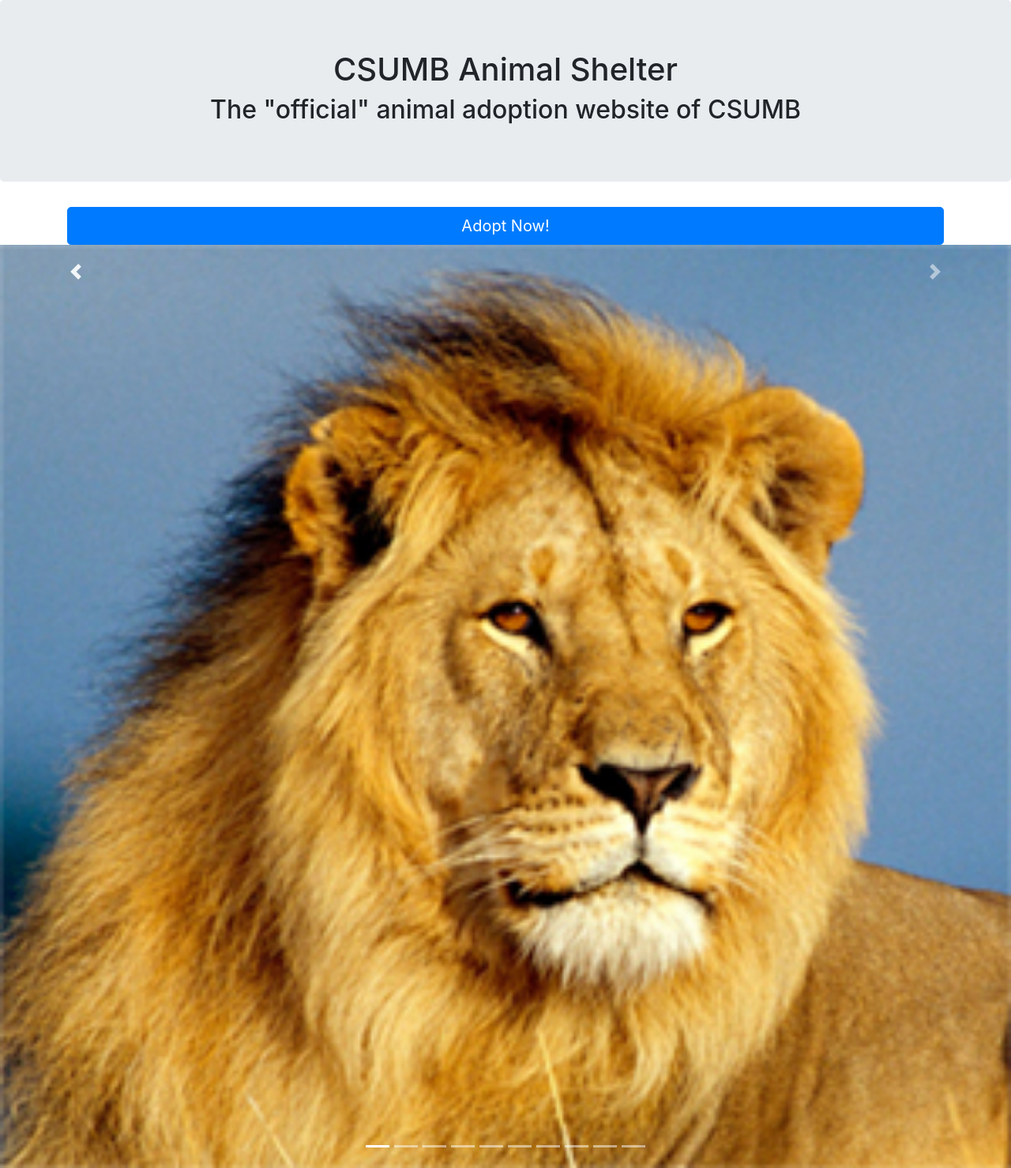
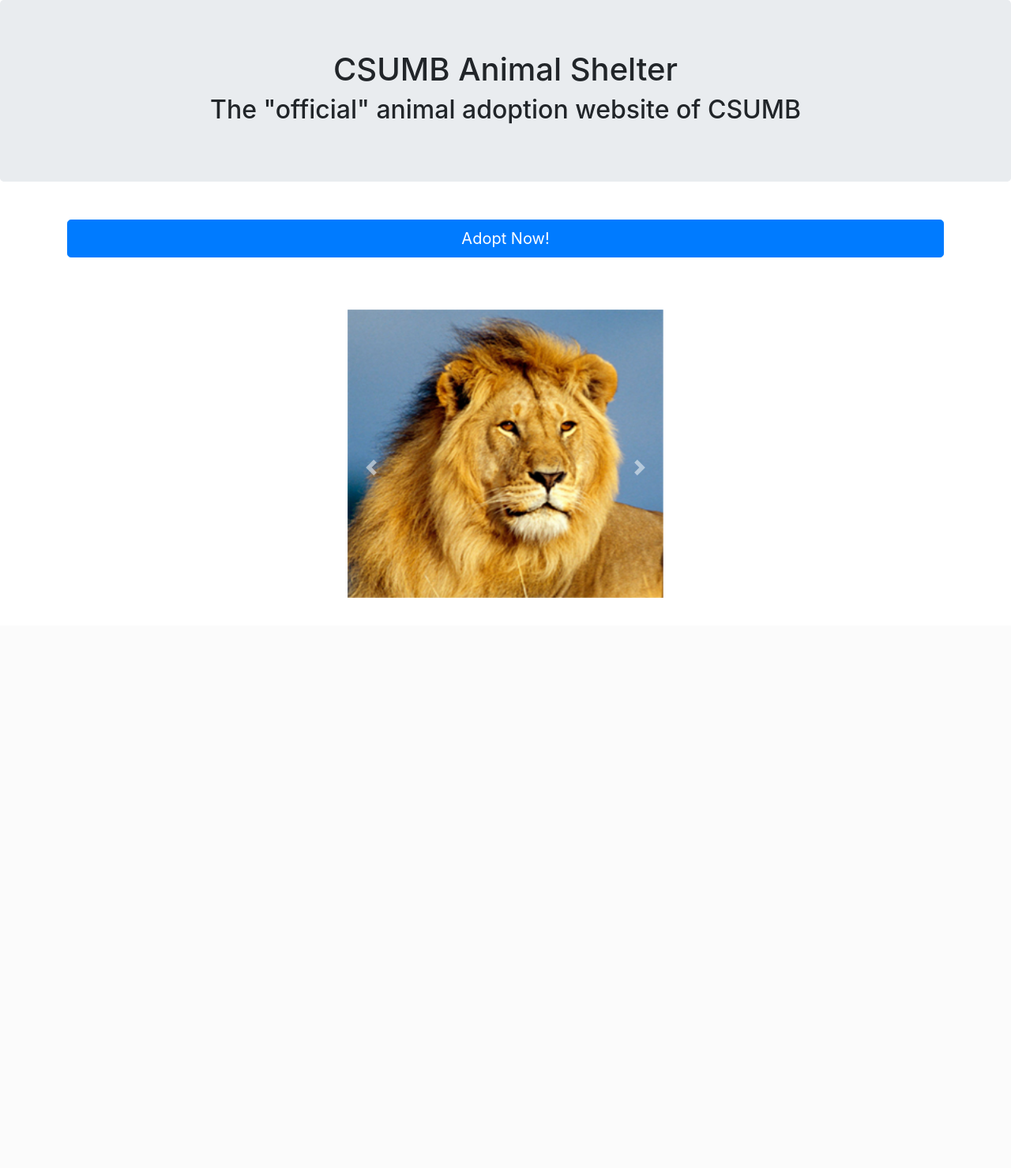
Before and after one commit to sanderhelleso/cst-336, a PHP site: page /labs/lab10/index.php in a window 1280 px wide. Shown: the part 56-1535 px from the top of the page at 79% size. After the commit the page ends 813 px from the top, so only its background shows below. Run offline with PHP 8.4, Linux system fonts and the light colour scheme; some libraries are stand-ins or nearby versions.

Commit message:
added lab10

```diff
--- a/labs/lab10/index.php
+++ b/labs/lab10/index.php
@@ -10,6 +10,18 @@
         <style>
             body {
                 text-align: center;
+            }
+
+            .carousel {
+              position: absolute;
+              top: 50%;
+              left: 50%;
+              transform: translate(-50%);
+               min-height: 400px;
+              max-height: 400px;
+              max-width: 400px;
+              min-width: 400px;
+              margin: 3rem 0;
             }
 
         </style>
@@ -26,10 +38,10 @@
           <div class="collapse navbar-collapse" id="navbarNav">
             <ul class="navbar-nav">
               <li class="nav-item active">
-                <a class="nav-link" href="#">Home <span class="sr-only">(current)</span></a>
+                <a class="nav-link" href="index.php">Home <span class="sr-only">(current)</span></a>
               </li>
               <li class="nav-item">
-                <a class="nav-link" href="#">Adoptions</a>
+                <a class="nav-link" href="pets.php">Adoptions</a>
               </li>
               <li class="nav-item">
                 <a class="nav-link" href="#">Contact Us</a>
@@ -44,7 +56,7 @@
       <h2> The "official" animal adoption website of CSUMB </h2>
     </div>
 
-    <div class="container">
+    <div class="container mb-5 mt-5">
         <a href="pets.php" class="btn btn-primary btn-lg btn-block">Adopt Now!</a>
     </div>
 
@@ -95,7 +107,6 @@
         </div>
       </div>
 
-      </div>
       <a class="carousel-control-prev" href="#carouselExampleIndicators" role="button" data-slide="prev">
         <span class="carousel-control-prev-icon" aria-hidden="true"></span>
         <span class="sr-only">Previous</span>
```
